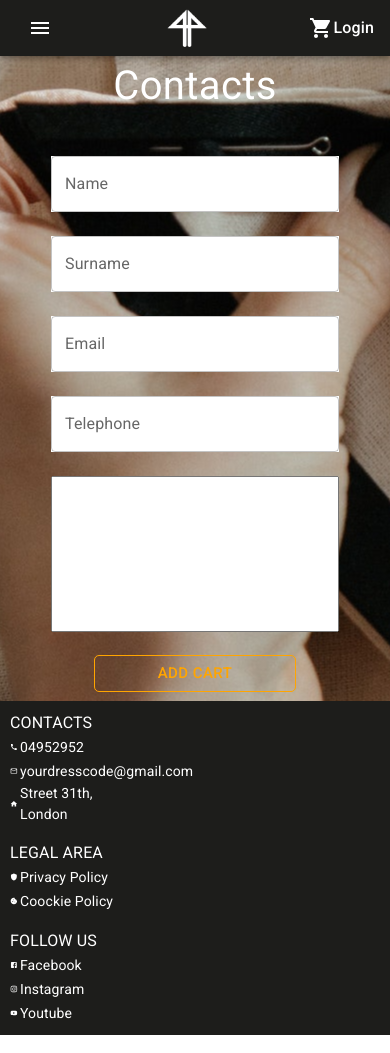
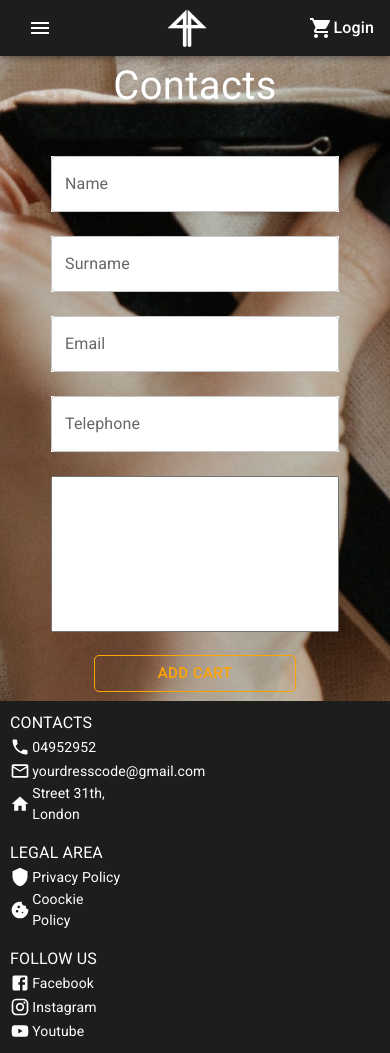
Before and after one commit to LordNik10/yourdresscode, a React (Create React App) app: page /contacts in a window 390 px wide. Built offline with nearby package versions, Linux system fonts and the light colour scheme.

Commit message:
fix: various css fix

```diff
--- a/src/components/Footer/Footer.jsx
+++ b/src/components/Footer/Footer.jsx
@@ -56,7 +56,9 @@ function Footer() {
               fontSize: '14px',
             }}
           >
-            <LocalPhoneIcon sx={{ width: '7%', marginRight: '2%' }} />
+            <LocalPhoneIcon
+              sx={{ width: '7%', marginRight: '2%', minWidth: 20 }}
+            />
             04952952
           </Typography>
         </a>
@@ -74,7 +76,9 @@ function Footer() {
               fontSize: '14px',
             }}
           >
-            <MailOutlineIcon sx={{ width: '7%', marginRight: '2%' }} />
+            <MailOutlineIcon
+              sx={{ width: '7%', marginRight: '2%', minWidth: 20 }}
+            />
             yourdresscode@gmail.com
           </Typography>
         </a>
@@ -87,7 +91,7 @@ function Footer() {
             fontSize: '14px',
           }}
         >
-          <HomeIcon sx={{ width: '7%', marginRight: '2%' }} />
+          <HomeIcon sx={{ width: '7%', marginRight: '2%', minWidth: 20 }} />
           Street 31th, London
         </Typography>
       </Container>
@@ -117,7 +121,7 @@ function Footer() {
               fontSize: '14px',
             }}
           >
-            <ShieldIcon sx={{ width: '7%', marginRight: '2%' }} />
+            <ShieldIcon sx={{ width: '7%', marginRight: '2%', minWidth: 20 }} />
             Privacy Policy
           </Typography>
         </Link>
@@ -132,7 +136,7 @@ function Footer() {
               fontSize: '14px',
             }}
           >
-            <CookieIcon sx={{ width: '7%', marginRight: '2%' }} />
+            <CookieIcon sx={{ width: '7%', marginRight: '2%', minWidth: 20 }} />
             Coockie Policy
           </Typography>
         </Link>
@@ -166,7 +170,9 @@ function Footer() {
               fontSize: '14px',
             }}
           >
-            <FacebookIcon sx={{ width: '7%', marginRight: '2%' }} />
+            <FacebookIcon
+              sx={{ width: '7%', marginRight: '2%', minWidth: 20 }}
+            />
             Facebook
           </Typography>
         </a>
@@ -181,7 +187,9 @@ function Footer() {
               fontSize: '14px',
             }}
           >
-            <InstagramIcon sx={{ width: '7%', marginRight: '2%' }} />
+            <InstagramIcon
+              sx={{ width: '7%', marginRight: '2%', minWidth: 20 }}
+            />
             Instagram
           </Typography>
         </a>
@@ -196,7 +204,9 @@ function Footer() {
               fontSize: '14px',
             }}
           >
-            <YouTubeIcon sx={{ width: '7%', marginRight: '2%' }} />
+            <YouTubeIcon
+              sx={{ width: '7%', marginRight: '2%', minWidth: 20 }}
+            />
             Youtube
           </Typography>
         </a>
--- a/src/components/Strengths/Strengths.jsx
+++ b/src/components/Strengths/Strengths.jsx
@@ -6,6 +6,7 @@ import {
   CardContent,
   Container,
 } from '@mui/material';
+import { theme } from '../../config/theme';
 
 function Strengths({ strengthsList }) {
   return (
@@ -64,6 +65,7 @@ function Strengths({ strengthsList }) {
               </Typography>
               <Typography
                 variant="body2"
+                fontSize={theme.typography.body1}
                 color="text.secondary"
                 sx={{ textAlign: 'center' }}
               >
--- a/src/config/theme.js
+++ b/src/config/theme.js
@@ -66,8 +66,8 @@ export const theme = createTheme({
 });
 
 theme.typography.h1 = {
-  [theme.breakpoints.up('xs')]: {
-    fontSize: '35px',
+  [theme.breakpoints.down('sm')]: {
+    fontSize: '32px',
   },
   [theme.breakpoints.up('sm')]: {
     fontSize: '49px',
@@ -78,7 +78,7 @@ theme.typography.h1 = {
 };
 
 theme.typography.h2 = {
-  [theme.breakpoints.up('xs')]: {
+  [theme.breakpoints.down('sm')]: {
     fontSize: '20px',
   },
   [theme.breakpoints.up('sm')]: {
@@ -90,7 +90,7 @@ theme.typography.h2 = {
 };
 
 theme.typography.h3 = {
-  [theme.breakpoints.up('xs')]: {
+  [theme.breakpoints.down('md')]: {
     fontSize: '24px',
   },
   [theme.breakpoints.up('md')]: {
@@ -126,8 +126,8 @@ theme.typography.h6 = {
 };
 
 theme.typography.body1 = {
-  [theme.breakpoints.up('xs')]: {
-    fontSize: '16px',
+  [theme.breakpoints.down('md')]: {
+    fontSize: '14px',
   },
   [theme.breakpoints.up('md')]: {
     fontSize: '16px',
--- a/src/pages/Home/HomePage.jsx
+++ b/src/pages/Home/HomePage.jsx
@@ -73,11 +73,8 @@ function HomePage() {
       <Box className="container-homepage">
         <Typography
           component="h1"
-          sx={{
-            fontFamily: 'broadway',
-            color: 'white',
-            fontSize: theme.typography.h1,
-          }}
+          fontSize={theme.typography.h1}
+          sx={{ fontFamily: 'broadway', color: 'white' }}
         >
           Your Dress Code
         </Typography>
@@ -92,7 +89,11 @@ function HomePage() {
         >
           Your style is now
         </Typography>
-        <Link to="/products" className="styled-link">
+        <Link
+          to="/products"
+          className="styled-link"
+          style={{ fontSize: theme.typography.body1 }}
+        >
           Show Products
         </Link>
       </Box>
--- a/src/pages/Home/HomePage.scss
+++ b/src/pages/Home/HomePage.scss
@@ -20,7 +20,7 @@
   align-items: center;
   justify-content: center;
   margin-top: 3%;
-  font-size: 18px;
+  // font-size: 18px;
   font-weight: bold;
 }
 
@@ -28,3 +28,7 @@
   color: white;
   background-color: orange;
 }
+
+.prova {
+  font-size: 40px;
+}
--- a/src/pages/Login/Login.jsx
+++ b/src/pages/Login/Login.jsx
@@ -67,15 +67,18 @@ function Login() {
       <form
         onSubmit={onSubmiteHandleLogin}
         style={{
-          boxShadow: 'rgb(0 0 0 / 20%) 0px 0px 10px -1px',
-          padding: '20px',
+          width: '300px',
         }}
       >
         <Stack
           flexDirection="column"
           alignItems="center"
-          width="300px"
+          width={{ xs: '80%', md: '100%' }}
           spacing={3}
+          sx={{
+            boxShadow: 'rgb(0 0 0 / 20%) 0px 0px 10px -1px',
+            padding: '20px',
+          }}
         >
           <Typography component="h1" fontSize="30px">
             Login
```
